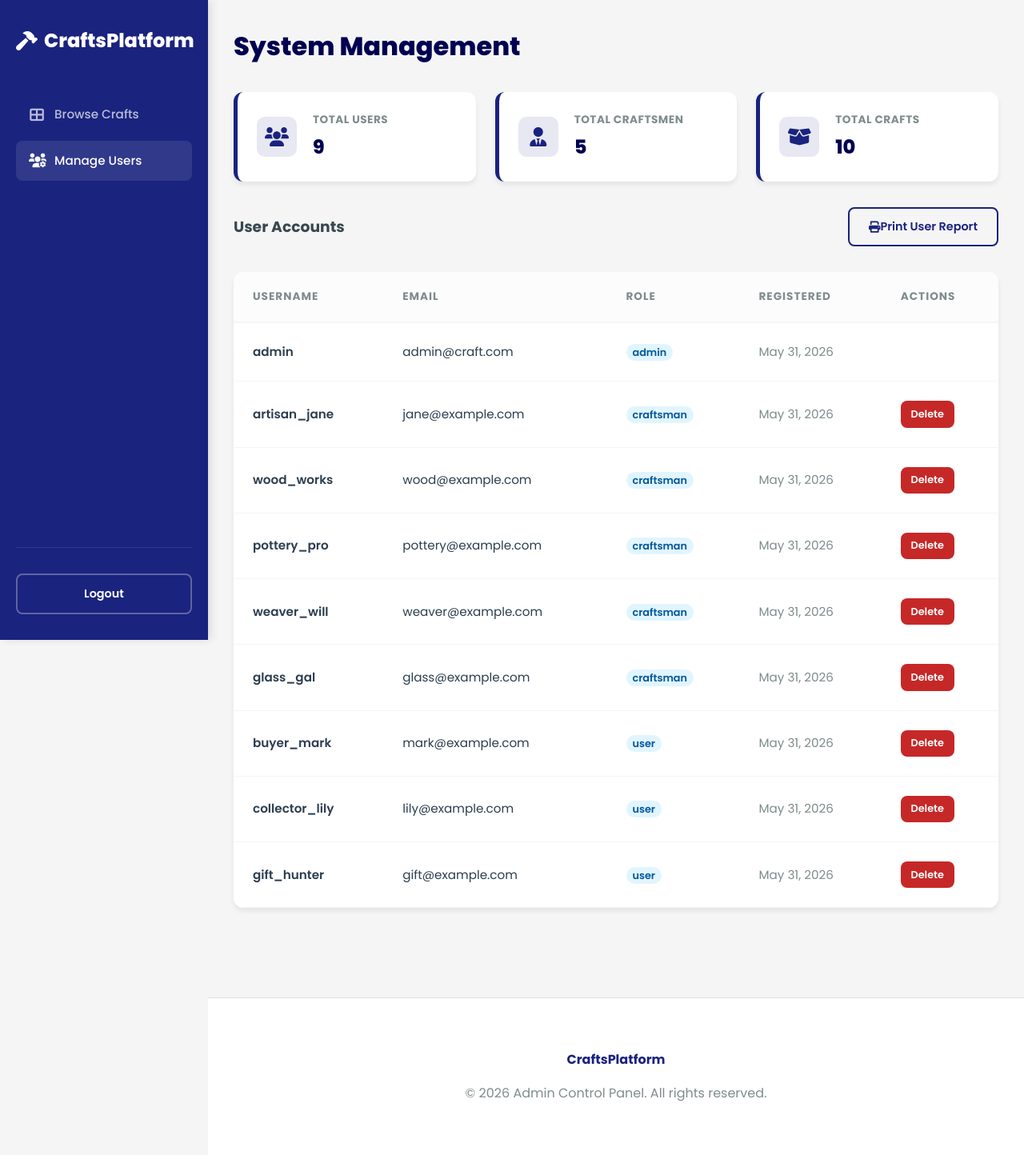
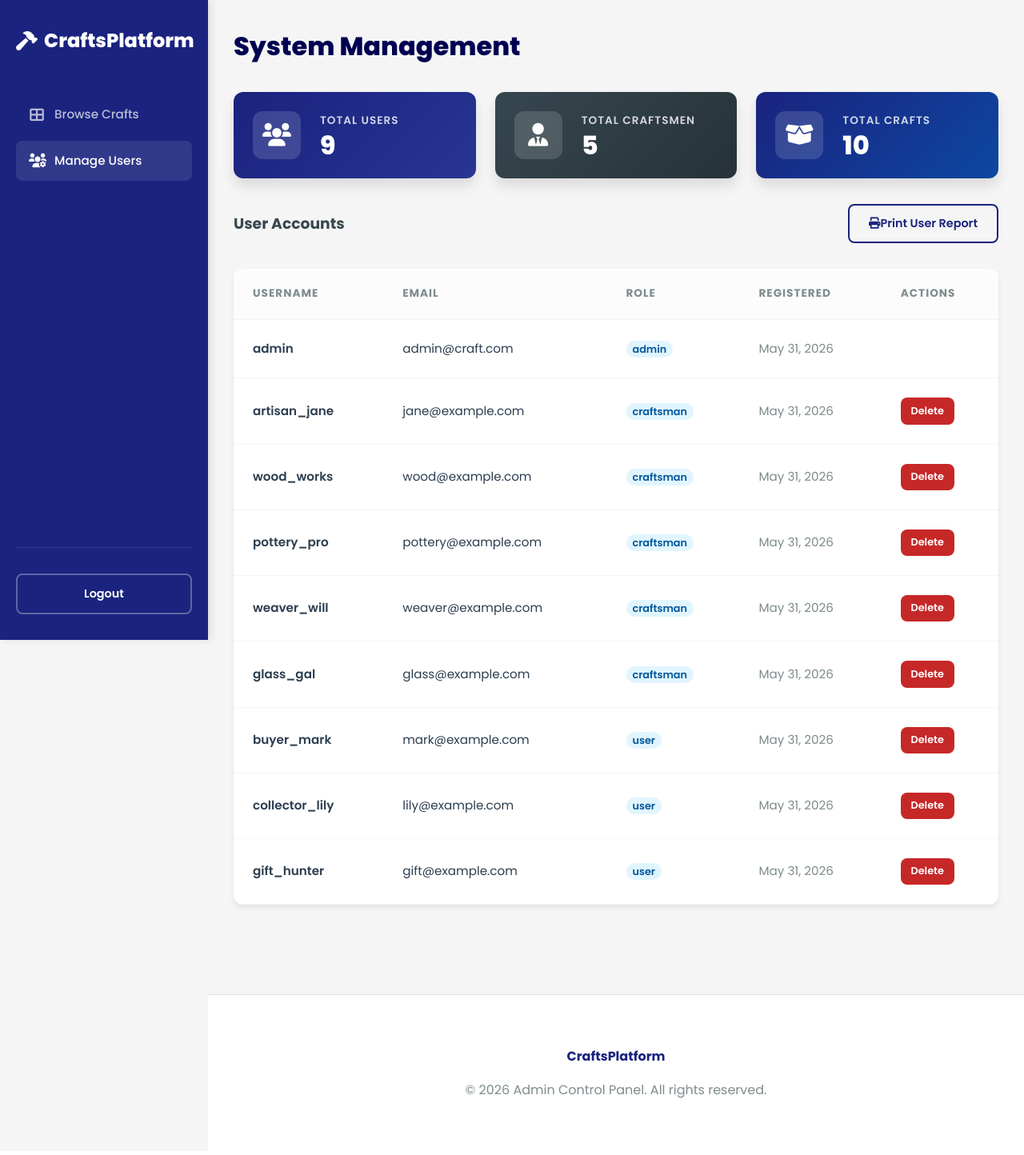
Before and after one commit to AnasMo04/Handmade-Platform, a PHP site: page /admin_dashboard.php in a window 1280 px wide. Shown: the whole page at 80% size. After the commit the page ends 1373 px from the top, so only its background shows below. Run offline with PHP 8.4, Linux system fonts and the light colour scheme; a user stored in the database is signed in; data comes from the database, SQL or seed files in the repository.

Commit message:
Final dynamic adjustments and UI fixes for Crafts Platform
- Removed 'System Administrator' option from registration.
- Focused Admin dashboard on user management by removing 'Manage All Crafts'.
- Added dynamic analytics cards with beautiful gradient styling and flexbox layout.
- Fixed sidebar sticky behavior and ensured a fluid flexbox layout for the main wrapper.
- Implemented 'Print User Report' feature with clean print styles.
- Updated sidebar consistency across all relevant pages.

Co-authored-by: AnasMo04 <180174366+AnasMo04@users.noreply.github.com>

```diff
--- a/css/style.css
+++ b/css/style.css
@@ -43,9 +43,10 @@ body {
 }
 
 .content-area {
-    flex-grow: 1;
+    flex: 1;
     padding: 2rem;
     transition: all 0.3s;
+    min-width: 0; /* Prevent overflow issues in flex */
 }
 
 .container {
@@ -64,6 +65,8 @@ body {
     position: sticky;
     top: 0;
     height: 100vh;
+    overflow-y: auto;
+    z-index: 1000;
     box-shadow: 4px 0 10px rgba(0,0,0,0.1);
     flex-shrink: 0;
 }
@@ -348,40 +351,56 @@ header ul li a:hover {
 }
 
 .analytics-card {
-    background: #ffffff;
+    background: linear-gradient(135deg, var(--primary-color), #283593);
     padding: 1.5rem;
     border-radius: var(--radius);
-    box-shadow: var(--shadow-md);
+    box-shadow: var(--shadow-lg);
     display: flex;
     align-items: center;
-    gap: 1.25rem;
-    border-left: 5px solid var(--primary-color);
+    gap: 1.5rem;
+    color: #ffffff;
+    transition: transform 0.3s;
+}
+
+.analytics-card:nth-child(2) {
+    background: linear-gradient(135deg, #37474f, #263238);
+}
+
+.analytics-card:nth-child(3) {
+    background: linear-gradient(135deg, #1a237e, #0d47a1);
+}
+
+.analytics-card:hover {
+    transform: translateY(-5px);
 }
 
 .analytics-card .card-icon {
-    width: 50px;
-    height: 50px;
-    background: rgba(26, 35, 126, 0.1);
-    color: var(--primary-color);
-    border-radius: 10px;
+    width: 60px;
+    height: 60px;
+    background: rgba(255, 255, 255, 0.15);
+    color: #ffffff;
+    border-radius: 12px;
     display: flex;
     align-items: center;
     justify-content: center;
-    font-size: 1.5rem;
+    font-size: 1.8rem;
+    backdrop-filter: blur(4px);
 }
 
 .analytics-card .card-info h4 {
     font-size: 0.85rem;
-    color: var(--text-muted);
+    color: rgba(255, 255, 255, 0.8);
     text-transform: uppercase;
-    letter-spacing: 0.5px;
+    letter-spacing: 1px;
     margin-bottom: 0.25rem;
+    font-weight: 600;
 }
 
 .analytics-card .card-info p {
-    font-size: 1.5rem;
+    font-size: 2rem;
     font-weight: 800;
-    color: var(--primary-dark);
+    color: #ffffff;
+    line-height: 1;
 }
 
 /* Management Tables */
```
Also changed, not shown: 1 other file.
